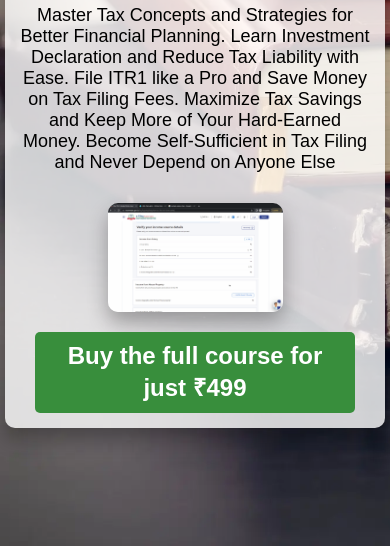
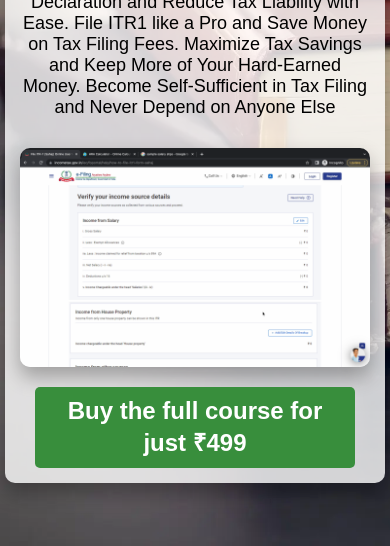
Before and after one commit to OneHalt11/your-tax-guide, a website: page public/index.html in a window 390 px wide. Shown: the part 298-844 px from the top of the page. Drawn offline with Linux system fonts and the light colour scheme.

Commit message:
Responsiveness

```diff
--- a/public/index.html
+++ b/public/index.html
@@ -198,7 +198,7 @@
 				width: 100%;
 			}
 
-			video {
+			.video {
 				width: 70%;
 			}
 
@@ -217,7 +217,7 @@
 				width: 100%;
 			}
 
-			video {
+			.video {
 				width: 80%;
 			}
 
@@ -236,7 +236,7 @@
 				padding: 15px;
 			}
 
-			video {
+			.video {
 				width: 100%;
 			}
 
```
